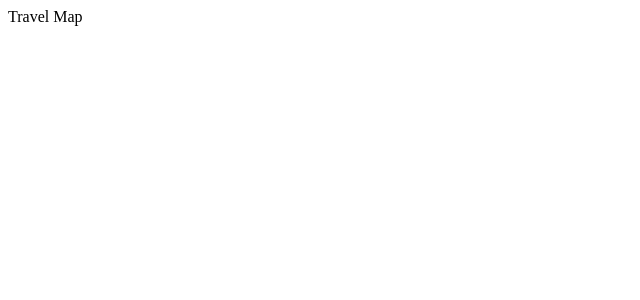
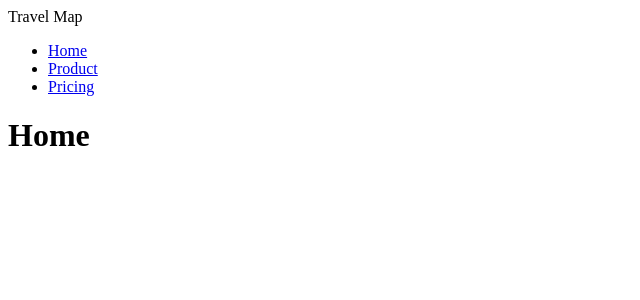
Before and after one commit to kishanjasani/travel-map, a React (Vite) app: page / in a window 1280 px wide. Shown: the top 300 px of the page, without its empty margins (0-640 px from the left). Built offline with nearby package versions, Linux system fonts and the light colour scheme.

Commit message:
Add react-router for the SPA App

```diff
--- a/package.json
+++ b/package.json
@@ -11,7 +11,8 @@
   },
   "dependencies": {
     "react": "^18.3.1",
-    "react-dom": "^18.3.1"
+    "react-dom": "^18.3.1",
+    "react-router-dom": "^6.24.1"
   },
   "devDependencies": {
     "@types/react": "^18.3.3",
--- a/src/App.jsx
+++ b/src/App.jsx
@@ -1,9 +1,21 @@
+import { BrowserRouter, Route, Routes } from "react-router-dom";
+import Product from "./pages/Product";
+import Home from "./pages/Home";
+import Pricing from "./pages/Pricing";
+import PageNotFound from "./pages/PageNotFound";
+
 function App() {
-  const count = 'xyz';
-
   return (
     <>
       Travel Map
+      <BrowserRouter>
+        <Routes>
+          <Route path="/" element={<Home />} />
+          <Route path="product" element={<Product />} />
+          <Route path="/pricing" element={<Pricing />} />
+          <Route path="/*" element={<PageNotFound />} />
+        </Routes>
+      </BrowserRouter>
     </>
   )
 }
--- /dev/null
+++ b/src/components/PageNav.jsx
@@ -0,0 +1,13 @@
+import { Link, NavLink } from "react-router-dom";
+
+export default function PageNav() {
+    return (
+        <nav>
+           <ul>
+                <li><NavLink to="/">Home</NavLink></li>
+                <li><NavLink to="/product">Product</NavLink></li>
+                <li><NavLink to="/pricing">Pricing</NavLink></li>
+            </ul>
+        </nav>
+    );
+}
--- /dev/null
+++ b/src/pages/Home.jsx
@@ -0,0 +1,10 @@
+import PageNav from "../components/PageNav";
+
+export default function Home() {
+    return (
+        <div>
+            <PageNav />
+            <h1>Home</h1>
+        </div>
+    );
+}
--- /dev/null
+++ b/src/pages/PageNotFound.jsx
@@ -0,0 +1,10 @@
+import PageNav from "../components/PageNav";
+
+export default function PageNotFound() {
+    return (
+        <div>
+            <PageNav />
+            <h1>PageNotFound</h1>
+        </div>
+    );
+}
--- /dev/null
+++ b/src/pages/Pricing.jsx
@@ -0,0 +1,10 @@
+import PageNav from "../components/PageNav";
+
+export default function Pricing() {
+    return (
+        <div>
+            <PageNav />
+            <h1>Pricing</h1>
+        </div>
+    );
+}
--- /dev/null
+++ b/src/pages/Product.jsx
@@ -0,0 +1,10 @@
+import PageNav from "../components/PageNav";
+
+export default function Product() {
+    return (
+        <div>
+            <PageNav />
+            <h1>Product</h1>
+        </div>
+    );
+}
```
